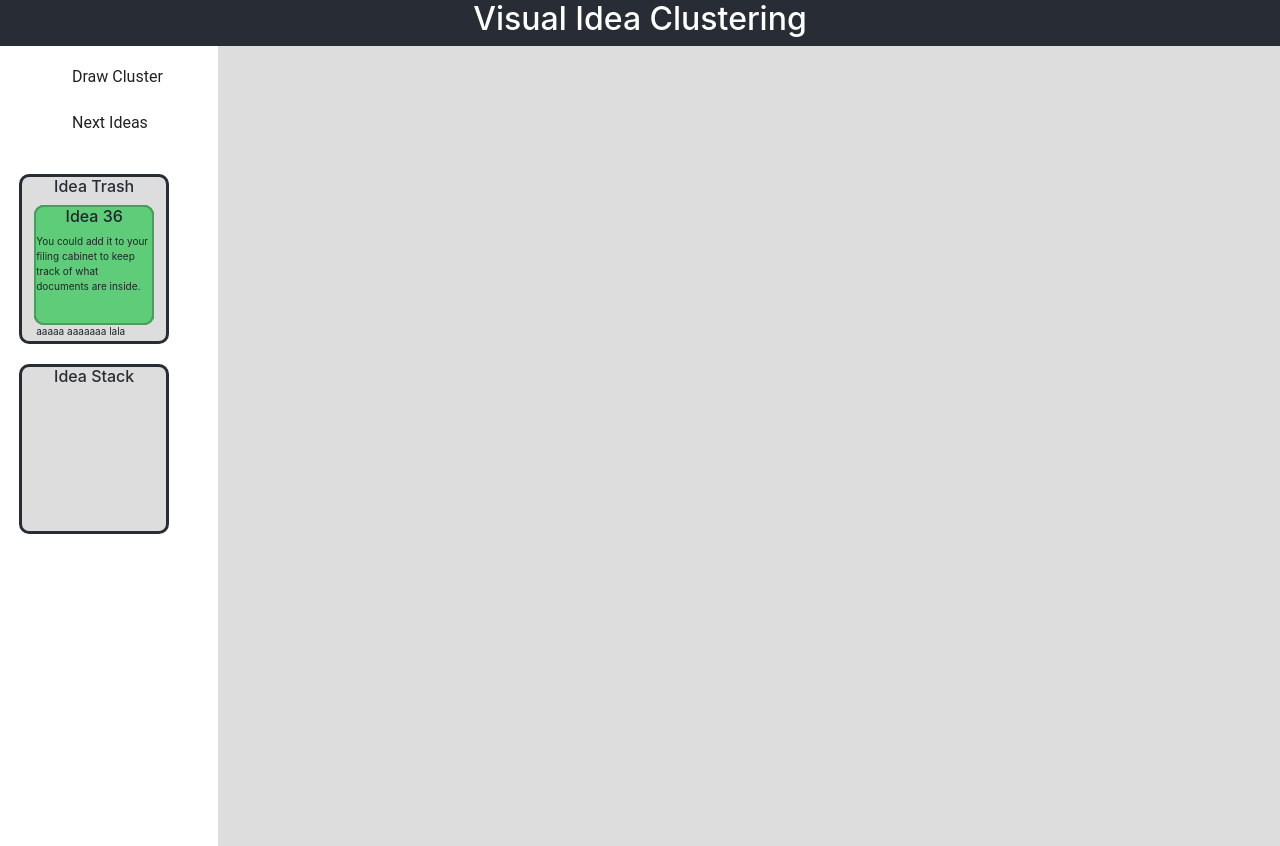
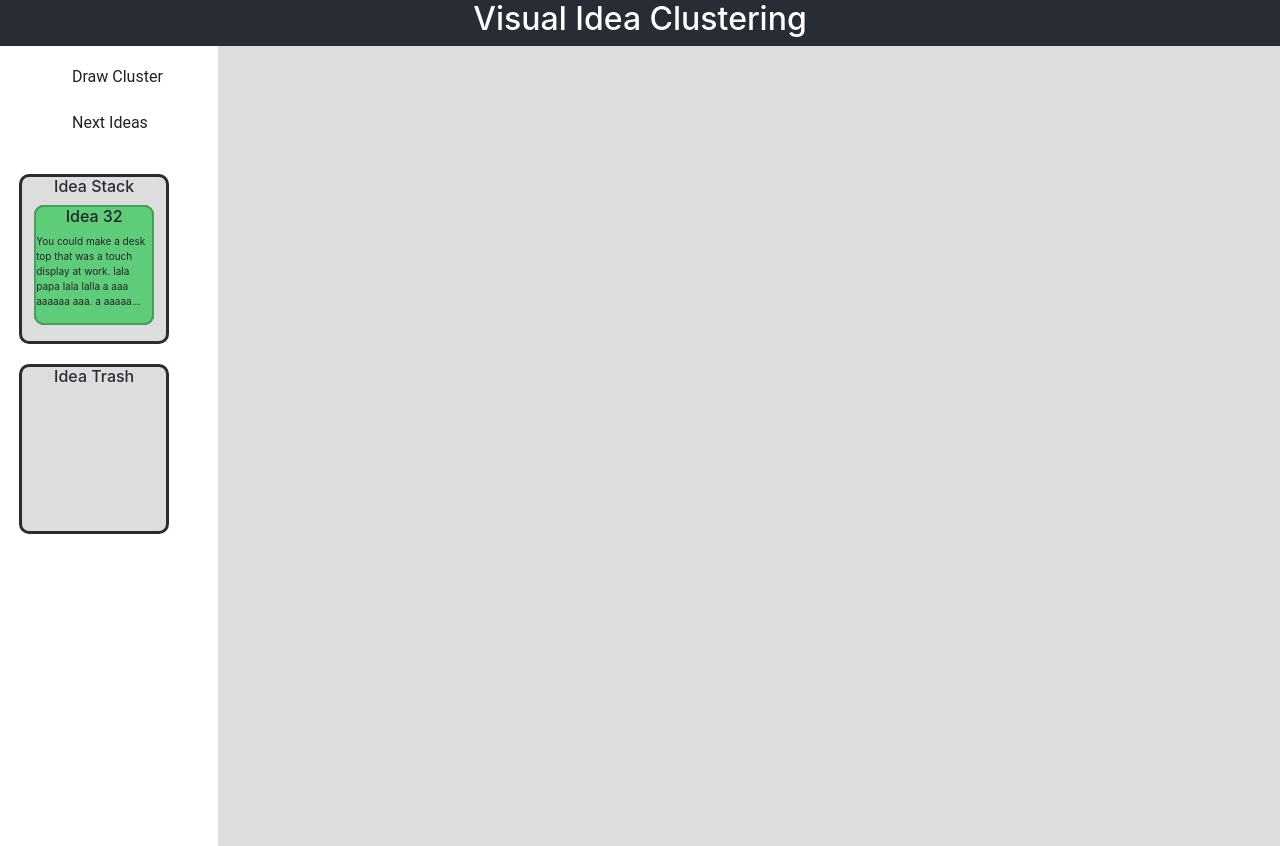
Before and after one commit to lukastaerk/visual-idea-clustering, a React (Create React App) app: page / in a window 1280 px wide. Built offline with nearby package versions, Linux system fonts and the light colour scheme.

Commit message:
display and hide text,dots ending, onClick - resize textBox

```diff
--- a/src/App.js
+++ b/src/App.js
@@ -43,7 +43,7 @@ class App extends Component {
 			idea.position = {x:0,y:0}
 			return idea
 		})
-		return ideas;
+		return ideas.reverse();
 	}
 	handleDrop = (ev) => {
 		ev.preventDefault();
--- a/src/components/idea.css
+++ /dev/null
@@ -1,14 +0,0 @@
-/* styles for '...' */
-.block-with-text {
-  display: block;
-  display: -webkit-box;
-  max-width: 100%;
-  height: 80px;
-  margin: 0 auto;
-  font-size: 10px;
-  line-height: 1.2;
-  -webkit-line-clamp: 5;
-  -webkit-box-orient: vertical;
-  overflow: hidden;
-  text-overflow: ellipsis;
-}
--- a/src/components/idea.js
+++ b/src/components/idea.js
@@ -1,6 +1,5 @@
 import React, { Component } from 'react';
 import { colors } from'./../constants/index.json'
-//import  "./idea.css";
 export const renderIdeas = (ideas, isOnBoard = false) => {
 
 		const ideasRender = ideas.map((idea, i)=>{
@@ -10,12 +9,18 @@ export const renderIdeas = (ideas, isOnBoard = false) => {
 	}
 
 function ellipsizeTextBox(id) {
+	var textHeight = 0;
     var el = document.getElementById(id);
+    var text = el.innerHTML;
     var wordArray = el.innerHTML.split(' ');
+    textHeight = el.scrollHeight;
     while(el.scrollHeight > el.offsetHeight) {
         wordArray.pop();
-        el.innerHTML = wordArray.join(' ') + '...';
+        text = wordArray.join(' ') + '...';
+        el.innerHTML = text;
+
      }
+     return {textHeight:textHeight, text:text};
 }
 
 
@@ -29,7 +34,8 @@ var styles = {
 	    cursor: "move"
 		},
 	description:  {
-	    fontSize: 10
+	    fontSize: 10,
+	    maxHeight: 80
 		},
 	h6: {
 		textAlign:"center"
@@ -39,11 +45,19 @@ var styles = {
 class Idea extends Component {
 	constructor(props){
 		super(props)
+		this.state = {
+			textHeight: styles.description.maxHeight,
+			displayFull: false
+		}
 		this.ideaRef = React.createRef()
 	}
 
-	componentDidUpdate(){
-		//ellipsizeTextBox("des"+this.props.data.id)
+	componentDidMount(){
+		const{ textHeight, text } = ellipsizeTextBox("des"+this.props.data.id)
+		this.setState({
+			textHeight: textHeight,
+			ellipText: text
+		})
 	}
 
 	drag = (ev) => {
@@ -55,14 +69,29 @@ class Idea extends Component {
 		ev.dataTransfer.setData("text", JSON.stringify(data));
 	}
 
+	handleDisplayFullText = (ev) => {
+		this.setState(prevState=>{
+			return { displayFull: !prevState.displayFull }
+		})
+	}
+
   render() {
   	const { data, position, isOnBoard } = this.props
+  	const { displayFull, textHeight, ellipText } = this.state
+  	const handleDisplayFullText = (this.state.textHeight>styles.description.maxHeight)? this.handleDisplayFullText : null
   	var style = {top: position.y, left: position.x, background: (isOnBoard)? colors.board.idea : colors.idea.background,}
   	Object.assign(style, styles.ideaBox)
+  	var styleTextBox = styles.description
+  	var description = (ellipText)? ellipText : data.description
+  	if(displayFull){
+  		style.height = style.height + textHeight - 80
+  		styleTextBox = { maxHeight:textHeight, fontSize:10 }
+  		description = data.description
+  	}
     return (
     	<div id={"idea"+data.id} style={style} draggable onDragStart={this.drag} ref={this.ideaRef}>
 				<h6 style={styles.h6}>{"Idea "+ data.id}</h6>
-				<div id={"des"+data.id} className="block-with-text" style={styles.description}>{data.description}</div>
+				<div id={"des"+data.id} style={styleTextBox} onClick={handleDisplayFullText}>{description}</div>
 		</div>
     );
   }
--- a/src/components/ideaStack.js
+++ b/src/components/ideaStack.js
@@ -52,7 +52,7 @@ class IdeaStack extends Component {
 		const ideaContainer = this.renderContainer(isTrash, ideasDisplay)
 		return(
 			<div style={styles.ideaStack}>
-				<h6 style={styles.h6}>{(isTrash)? "Idea Stack":"Idea Trash"}</h6>
+				<h6 style={styles.h6}>{(isTrash)? "Idea Trash":"Idea Stack"}</h6>
 				{ideaContainer}
 			</div>
 			)
```
